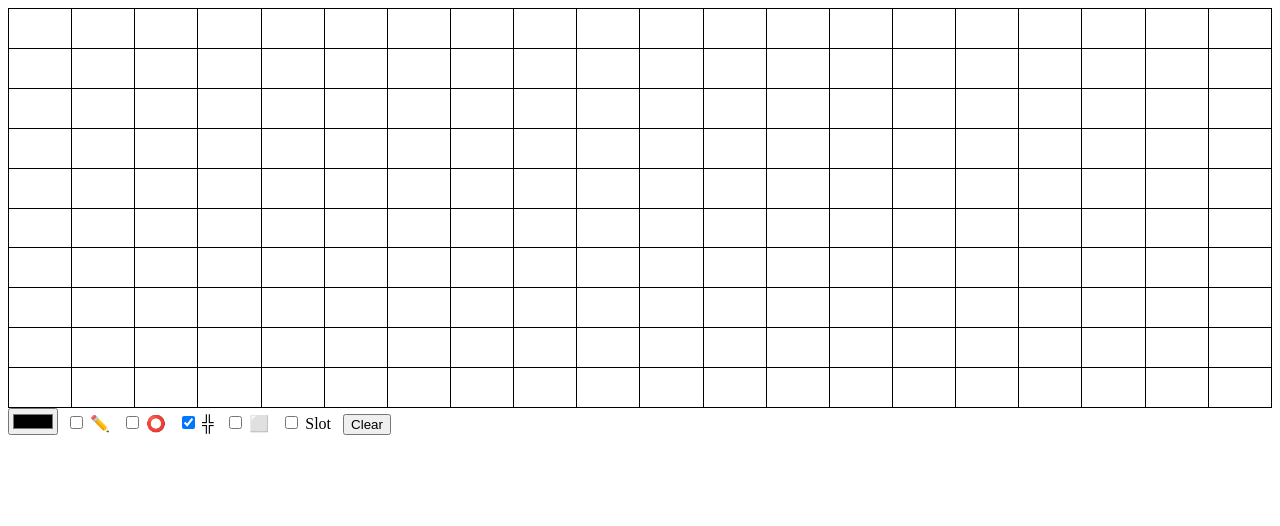
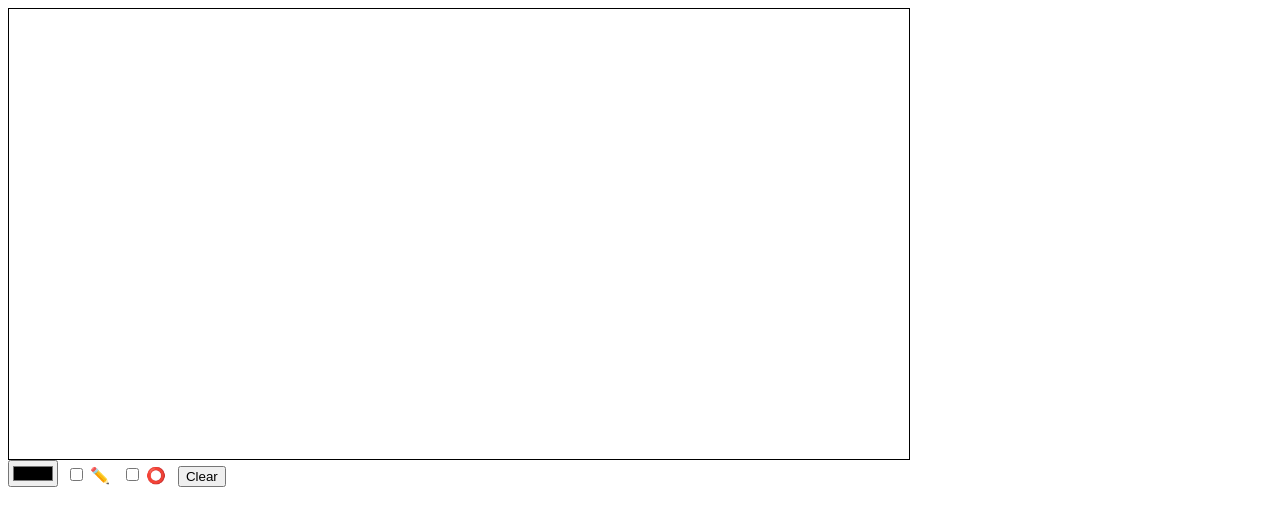
Before and after one commit to aabounegm/vue-pixel-board, a Vue app: page / in a window 1280 px wide. Shown: the top 526 px of the page. Built offline with nearby package versions, Linux system fonts and the light colour scheme.

Commit message:
Complete rewrite of the component using Canvas API

```diff
--- a/src/App.vue
+++ b/src/App.vue
@@ -1,39 +1,50 @@
 <template>
 	<div id="app">
-		<board
-			:rows="10"
-			:cols="20"
-			v-model="arr"
-			:color="color"
-			:clear="deleting"
-			:readonly="readonly"
-			:grid="grid"
-			:checkers="checkers"
-			ref="board"
+		<div class="board-wrapper">
+			<board
+				ref="board"
+				:rows="30"
+				:cols="60"
+				:pixel-size="size"
+				:color="color"
+				:clearing="deleting"
+				:readonly="readonly"
+				:grid="grid"
+				:checkers="checkers"
+			/>
+		</div>
+		<input
+			v-model="color"
+			type="color"
+		>&nbsp;
+		<input
+			v-model="deleting"
+			type="checkbox"
 		>
-			<template v-slot="{row, col, color}" v-if="slot">
-				{{`(${row}, ${col}) [${color}]`}}
-			</template>
-		</board>
-		<input type="color" v-model="color"/>&nbsp;
-		<input type="checkbox" v-model="deleting"/>
 		{{ deleting ? '🗑️' : '✏️' }}&nbsp;&nbsp;
-		<input type="checkbox" v-model="readonly"/>
+		<input
+			v-model="readonly"
+			type="checkbox"
+		>
 		{{ readonly ? '🚫' : '⭕' }}&nbsp;&nbsp;
-		<input type="checkbox" v-model="grid"/>
+		<!-- <input type="checkbox" v-model="grid"/>
 		{{ grid ? '╬' : '┼' }}&nbsp;&nbsp;
 		<input type="checkbox" v-model="checkers"/>
-		{{ checkers ? '🏁' : '⬜' }}&nbsp;&nbsp;
-		<input type="checkbox" v-model="slot"/>
-		Slot&nbsp;&nbsp;
-		<button @click="clear">Clear</button>
+		{{ checkers ? '🏁' : '⬜' }}&nbsp;&nbsp; -->
+		<button @click="clear">
+			Clear
+		</button>
 	</div>
 </template>
 
 <script lang="ts">
 import Vue from 'vue';
 import Board from './components/Board.vue';
+
 export default Vue.extend({
+	components: {
+		Board,
+	},
 	data() {
 		return {
 			arr: [],
@@ -43,6 +54,7 @@ export default Vue.extend({
 			grid: true,
 			checkers: false,
 			slot: false,
+			size: 15,
 		};
 	},
 	methods: {
@@ -50,14 +62,17 @@ export default Vue.extend({
 			(this.$refs.board as any).clearBoard();
 		},
 	},
-	components: {
-		Board,
-	},
 });
 </script>
 
 <style lang="scss">
 #app {
-	height: 400px;
+	height: 500px;
+}
+.board-wrapper {
+	border: 1px solid;
+	display: block;
+	height: 450px;
+	width: 900px;
 }
 </style>
--- a/src/components/Board.vue
+++ b/src/components/Board.vue
@@ -1,42 +1,20 @@
 <template>
-	<div
-		class="board"
-		draggable="true"
+	<canvas
+		ref="canvas"
+		draggable
+		:width="cols * pixelSize"
+		:height="rows * pixelSize"
 		@dragstart.prevent="dragStart"
-		@touchstart.prevent="dragStart"
 		@mouseup.prevent="dragEnd"
-		@touchend.prevent="dragEnd"
-		:style="cssProps"
-	>
-		<div
-			v-for="(_, i) in rows"
-			:key="i"
-			class="row"
-		>
-			<pixel
-				v-for="(_, j) in cols"
-				:key="`${i},${j}`"
-				class="pixel"
-				:class="{grid, checkers: checkers && i%2 === j%2, highlightOnHover}"
-				:row="i"
-				:col="j"
-				:data-row="i"
-				:data-col="j"
-				:color="getColor(i, j)"
-				@click="clicked"
-				@mouseenter.native="mouseEnterPixel($event, i, j)"
-				@touchmove.native="mouseEnterPixel($event, i, j)"
-			>
-				<slot v-bind="{row: i, col: j, color: getColor(i,j)}">
-				</slot>
-			</pixel>
-		</div>
-	</div>
+		@mousemove="mouseEnterPixel"
+		@mouseleave="dragging = false"
+		@click="clicked"
+	/>
 </template>
 
 <script lang="ts">
 import Vue, { PropOptions } from 'vue';
-import Pixel from './Pixel.vue';
+
 export default Vue.extend({
 	props: {
 		cols: {
@@ -53,113 +31,132 @@ export default Vue.extend({
 				return val > 0;
 			},
 		},
-		value: {
-			type: Array as () => string[][],
-			default: () => [[]],
-		},
-		grid: {
-			type: [Boolean, String],
-			default: true,
-			validator(value: boolean|string): boolean {
-				if(typeof value === 'boolean') {
-					return true;
-				} else if(typeof value === 'string') {
-					const dummy = document.createElement('div');
-					dummy.style.border = value;
-					return dummy.style.border === value;
-				}
-				return false;
-			},
-		},
+		// grid: {
+		// 	type: [Boolean, String],
+		// 	default: true,
+		// 	validator(value: boolean|string): boolean {
+		// 		if (typeof value === 'boolean') {
+		// 			return true;
+		// 		} else if (typeof value === 'string') {
+		// 			const dummy = document.createElement('div');
+		// 			dummy.style.border = value;
+		// 			return dummy.style.border === value;
+		// 		}
+		// 		return false;
+		// 	},
+		// },
 		color: {
 			type: String,
 			default: '#000000',
-		},
-		clear: Boolean,
-		readonly: Boolean,
-		checkers: {
-			type: [Boolean, String],
-			default: false,
-			validator(value: boolean|string) {
-				if(typeof value === 'boolean') {
-					return true;
-				}
-				const dummy = document.createElement('div');
-				dummy.style.backgroundColor = value;
-				return dummy.style.backgroundColor === value;
+			validator(value) {
+				return /#[\da-f]{6}/.test(value);
 			},
 		},
-		highlightOnHover: {
+		clearing: {
 			type: Boolean,
-			default: true,
+			default: false,
 		},
-	} as {[propName: string]: PropOptions},
+		readonly: {
+			type: Boolean,
+			default: false,
+		},
+		// checkers: {
+		// 	type: [Boolean, String],
+		// 	default: false,
+		// 	validator(value: boolean|string) {
+		// 		if(typeof value === 'boolean') {
+		// 			return true;
+		// 		}
+		// 		const dummy = document.createElement('div');
+		// 		dummy.style.backgroundColor = value;
+		// 		return dummy.style.backgroundColor === value;
+		// 	},
+		// },
+		// highlightOnHover: {
+		// 	type: Boolean,
+		// 	default: true,
+		// },
+		pixelSize: {
+			type: Number,
+			default: 10,
+		},
+	},
 	data() {
 		return {
-			data: [[]] as string[][],
+			ctx: null as unknown as CanvasRenderingContext2D,
+			imageData: null as unknown as ImageData,
 			dragging: false,
-			_lasttouch: null as Element|null,
+			lastTouched: null as Element|null,
 		};
 	},
-	computed: {
-		cssProps(): any {
-			return {
-				'--border': this.grid === true ? '1px solid black' : this.grid,
-				'--checker-color': this.checkers === true ? 'rgba(0, 0, 0, 0.1)' : this.checkers,
-			};
-		},
+	mounted() {
+		const canvas = this.$refs.canvas as HTMLCanvasElement;
+		const ctx = canvas.getContext('2d');
+		if (ctx == null) {
+			throw new Error('Context not defined');
+		}
+		this.ctx = ctx;
+		this.imageData = ctx.getImageData(0, 0, canvas.width, canvas.height);
 	},
 	methods: {
-		dragStart(e: MouseEvent|TouchEvent) {
+		dragStart(e: MouseEvent) {
 			this.dragging = true;
-			if(e.type === 'touchstart') {
-				this.mouseEnterPixel(e, -1, -1);
+			if (e.type === 'touchstart') {
+				this.mouseEnterPixel(e);
 			}
 		},
-		dragEnd(e: MouseEvent|TouchEvent) {
+		dragEnd(e: MouseEvent) {
 			this.dragging = false;
-			this._lasttouch = null;
+			this.lastTouched = null;
 		},
-		mouseEnterPixel(e: MouseEvent|TouchEvent, i: number, j: number) {
-			if(!this.dragging) {
+		mouseEnterPixel(e: MouseEvent) {
+			if (!this.dragging) {
 				return;
 			}
-			if(e.type === 'touchmove' || e.type === 'touchstart') {
+			/* if(e.type === 'touchmove' || e.type === 'touchstart') {
 				const location = (e as TouchEvent).changedTouches[0];
 				const element = document.elementFromPoint(location.clientX, location.clientY);
-				if(this._lasttouch === element || element == null) {
+				if(this.lastTouched === element || element == null) {
 					return;
 				}
 				i = parseInt(element.getAttribute('data-row')!, 10);
 				j = parseInt(element.getAttribute('data-col')!, 10);
-				this._lasttouch = element;
-			}
-			this.clicked(e, {row: i, col: j, color: this.getColor(i, j)});
+				this.lastTouched = element;
+			} */
+			this.clicked(e);
 		},
-		clicked(e: MouseEvent|TouchEvent, info: {row: number, col: number, color: string}) {
-			if(this.readonly) {
+		clicked(e: MouseEvent) {
+			const { offsetX: x, offsetY: y } = e;
+			if (this.readonly) {
 				return;
 			}
-			if(!Array.isArray(this.data)) {
-				this.data = [];
+			const clickedColor = this.ctx.getImageData(x, y, 1, 1).data;
+			let color: string = this.color;
+			let fillMethod = this.ctx.fillRect;
+			if (this.clearing !== (e.type === 'contextmenu')) {
+				color = '';
+				fillMethod = this.ctx.clearRect;
 			}
-			if(!Array.isArray(this.data[info.row])) {
-				this.$set(this.data, info.row, []);
-			}
-			const rightClickXorClearing = this.clear !== (e.type === 'contextmenu');
-			info.color = rightClickXorClearing ? '' : this.color;
-			const oldColor = this.getColor(info.row, info.col);
-			if(info.color !== oldColor) {
-				this.$set(this.data[info.row], info.col, info.color);
-				this.$emit('input', this._copy());
-				this.$emit('update:pixel', info);
-			}
+			this.ctx.fillStyle = color;
+			fillMethod.apply(this.ctx, [x - x % this.pixelSize, y - y % this.pixelSize, this.pixelSize, this.pixelSize]);
+			this.$emit('input', {
+				x: Math.floor(x / this.pixelSize),
+				y: Math.floor(y / this.pixelSize),
+				color,
+			});
+
+			// const rightClickXorClearing = this.clear !== (e.type === 'contextmenu');
+			// info.color = rightClickXorClearing ? '' : this.color;
+			// const oldColor = this.getColor(info.row, info.col);
 		},
 		clearBoard() {
-			this.data = [];
-			this.$emit('input', []);
+			const { width, height } = this.ctx.canvas;
+			this.ctx.clearRect(0, 0, width, height);
 		},
-		getColor(row: number, col: number) {
+		loadImage(img: HTMLImageElement) {
+			this.ctx.drawImage(img, 0, 0);
+		},
+		/*getColor(row: number, col: number) {
 			if(!Array.isArray(this.data[row])) {
 				return '';
 			}
@@ -174,22 +171,9 @@ export default Vue.extend({
 			}
 			this.$set(this.data[row], col, color);
 		},
-		_copy() {
-			const ret = new Array(this.data.length);
-			for(let i = 0; i < this.data.length; i++) {
-				if(Array.isArray(this.data[i])) {
-					for(let j = 0; j < this.data[i].length; j++) {
-						if(!Array.isArray(ret[i])) {
-							ret[i] = [];
-						}
-						ret[i][j] = this.data[i][j];
-					}
-				}
-			}
-			return ret;
-		},
+		*/
 	},
-	watch: {
+	/* watch: {
 		value: {
 			handler(newArr: string[][]) {
 				if(!Array.isArray(newArr)) {
@@ -208,47 +192,6 @@ export default Vue.extend({
 			},
 			immediate: true,
 		},
-	},
-	components: {
-		Pixel,
-	},
+	}, */
 });
 </script>
-
-<style lang="scss" scoped>
-.board {
-	display: flex;
-	flex-wrap: nowrap;
-	flex-direction: column;
-	border: 1px solid black;
-	box-sizing: border-box;
-	width: 100%;
-	height: 100%;
-}
-.row {
-	display: flex;
-	flex-wrap: nowrap;
-	flex-direction: row;
-	flex: auto;
-	.pixel {
-		box-sizing: border-box;
-		flex: auto;
-		&.grid {
-			border-right: var(--border);
-			border-bottom: var(--border);
-			&:last-child {
-				border-right: none;
-			}
-		}
-		&.checkers {
-			background-color: var(--checker-color);
-		}
-		&.highlightOnHover:hover:not(:active) {
-			background-color: rgba(1, 1, 1, 0.2);
-		}
-	}
-	&:last-child .pixel {
-		border-bottom: none;
-	}
-}
-</style>
--- a/src/components/Pixel.vue
+++ /dev/null
@@ -1,37 +0,0 @@
-<template>
-	<div
-		style="height:100%; width:100%;"
-		:style="{'background-color': color}"
-		draggable="true"
-		@dragstart.prevent="trigger"
-		@click.prevent="trigger"
-		@contextmenu.prevent="trigger"
-	>
-		<slot>
-		</slot>
-	</div>
-</template>
-
-<script lang="ts">
-import Vue from 'vue';
-export default Vue.extend({
-	props: {
-		row: Number,
-		col: Number,
-		color: String,
-	},
-	methods: {
-		trigger(e: MouseEvent) {
-			this.$emit('click', e, {
-				row: this.row,
-				col: this.col,
-				color: this.color,
-			});
-		},
-	},
-});
-</script>
-
-<style lang="scss" scoped>
-
-</style>
--- a/src/types.d.ts
+++ /dev/null
@@ -1,4 +0,0 @@
-declare module 'vue-pixel-board' {
-	function clearBoard(): void;
-	function getColor(row: number, col: number): string;
-}
--- a/tsconfig.json
+++ b/tsconfig.json
@@ -11,6 +11,7 @@
     "sourceMap": true,
     "baseUrl": ".",
     "types": [
+      "node",
       "webpack-env",
       "mocha",
       "chai"
```
Also changed, not shown: 1 other file (tests, documents, lock files or other folders).
